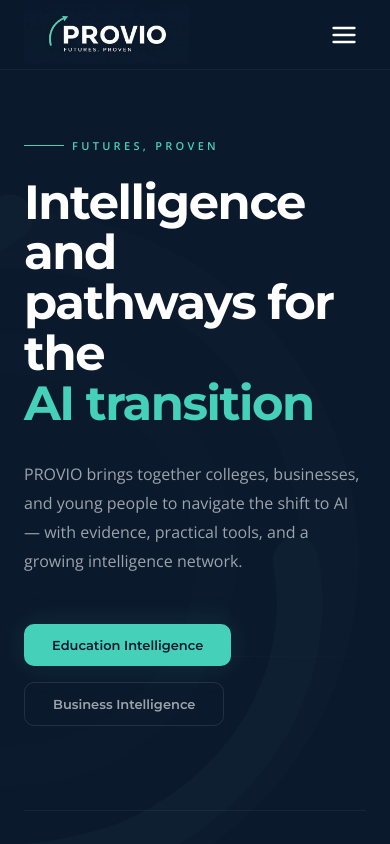
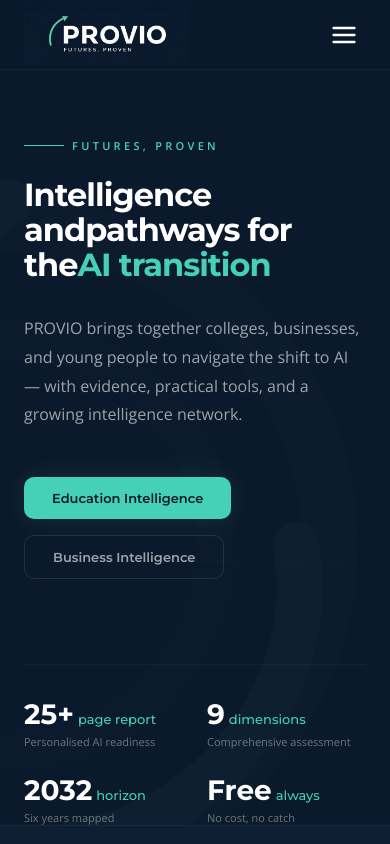
Before and after one commit to jono8001/Provio, a React (Vite) app: page / in a window 390 px wide. Shown: the top 844 px of the page. Built offline with nearby package versions, Linux system fonts and the light colour scheme.

Commit message:
Improve mobile hero heading size

```diff
--- a/src/App.jsx
+++ b/src/App.jsx
@@ -52,6 +52,8 @@
 .main-nav{height:70px !important}
 .main-nav img{height:60px !important}
 .hero-padding{padding:0 24px !important;padding-top:8vh !important}
+.hero-heading{font-size:clamp(32px, 8vw, 42px) !important;line-height:1.1 !important}
+.hero-heading br{display:none}
 .horizon-sticky{top:70px !important}
 }
 `;
@@ -288,7 +290,7 @@
           <div style={{width:40,height:1,background:C.teal}}/>
           <span style={{fontSize:11,fontWeight:600,letterSpacing:"0.3em",color:C.teal,textTransform:"uppercase"}}>Futures, Proven</span>
         </div>
-        <h1 className="fu1" style={{fontFamily:"Montserrat",fontSize:"clamp(48px, 5.5vw, 80px)",fontWeight:700,lineHeight:1.05,letterSpacing:"-0.03em",maxWidth:900,marginBottom:32}}>Intelligence and<br/>pathways for the<br/><span style={{color:C.teal}}>AI transition</span></h1>
+        <h1 className="fu1 hero-heading" style={{fontFamily:"Montserrat",fontSize:"clamp(48px, 5.5vw, 80px)",fontWeight:700,lineHeight:1.05,letterSpacing:"-0.03em",maxWidth:900,marginBottom:32}}>Intelligence and<br/>pathways for the<br/><span style={{color:C.teal}}>AI transition</span></h1>
         <p className="fu2" style={{fontSize:"clamp(16px, 1.3vw, 20px)",color:C.w6,maxWidth:560,lineHeight:1.8,fontFamily:"Open Sans",marginBottom:48}}>PROVIO brings together colleges, businesses, and young people to navigate the shift to AI — with evidence, practical tools, and a growing intelligence network.</p>
         <div className="fu3" style={{display:"flex",gap:16,flexWrap:"wrap"}}>
           <Btn primary onClick={()=>onNav("education")}>Education Intelligence</Btn>
```
